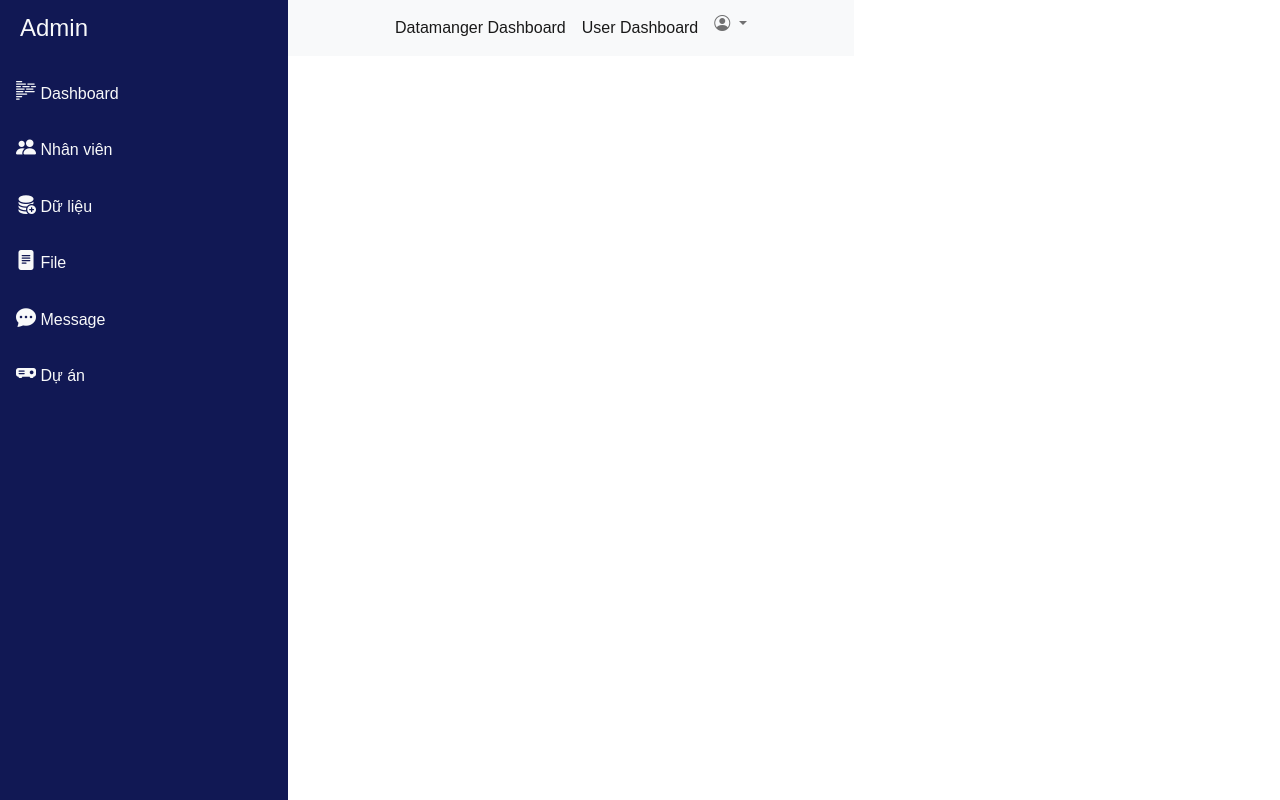
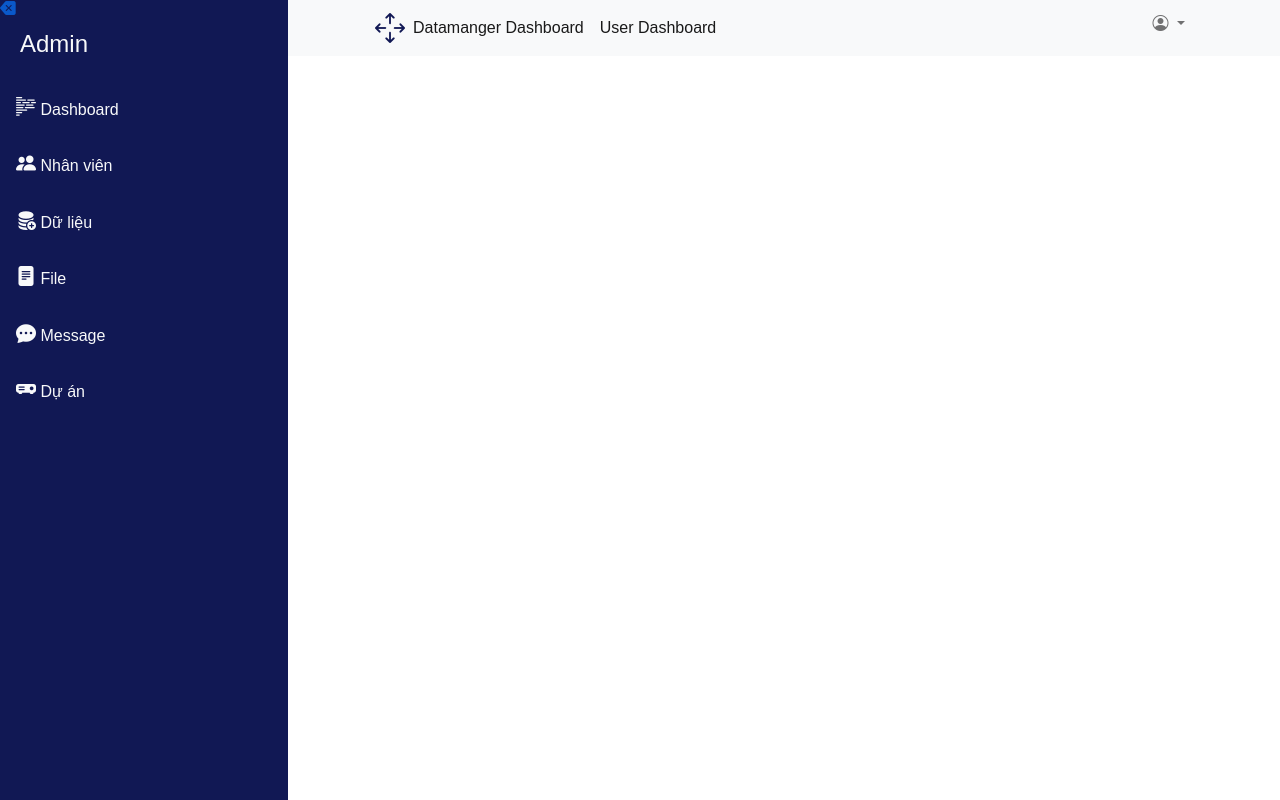
Before and after one commit to leehus65a5/project1, a Python web app: template app/admin/templates/admin/test.html in a window 1280 px wide. Run offline with Jinja, Linux system fonts and the light colour scheme; the template is opened without the code that fills it, so the values that code supplies are empty.

Commit message:
4h 16 commit base.html

```diff
--- a/app/admin/templates/admin/base.html
+++ b/app/admin/templates/admin/base.html
@@ -16,6 +16,7 @@
 	<body>
 		<div class="d-flex">
 			<div id="sidebar-container" class="bg-primary">
+				<a href="javascript:void(0)" class="closebtn" onclick="closeNav()"><i class="bi bi-backspace-fill"></i></a>
 				<div class="logo">
 					<h4 class = "text-light font-weight-bold">Admin</h4>
 				</div>
@@ -28,11 +29,11 @@
 					<a href="#" class="d-block text-light p-3"><i class="bi bi-projector-fill mr-2 lead"></i> Dự án</a>
 				</div>
 			</div>
-		<div>
+
 			<div class="w-100">
 				<nav class="navbar navbar-expand-lg bg-light" style="padding-left: 75px; padding-right: 75px;">
-					<div class="container">
 					<div class="container-fluid">
+						<span style="font-size:30px;cursor:pointer" onclick="openNav()" class="openbtn"><i class="bi bi-arrows-move"></i></span>
 						<button class="navbar-toggler" type="button" data-bs-toggle="collapse"
 								data-bs-target="#navbarSupportedContent" aria-controls="navbarSupportedContent"
 								aria-expanded="false" aria-label="Toggle navigation">
@@ -64,7 +65,6 @@
 							</ul>
 						</div>
 					</div>
-					</div>
 				</nav>
 				<main>
 					{%block content%}
@@ -72,6 +72,16 @@
 				</main>
 			</div>
 		</div>
+		<script>
+			function openNav() {
+				document.getElementById("sidebar-container").style.width = "300px";
+			}
+
+			function closeNav() {
+				document.getElementById("sidebar-container").style.width = "0";
+			}
+		</script>
 		<script src="https://cdn.jsdelivr.net/npm/bootstrap@5.2.3/dist/js/bootstrap.bundle.min.js" integrity="sha384-kenU1KFdBIe4zVF0s0G1M5b4hcpxyD9F7jL+jjXkk+Q2h455rYXK/7HAuoJl+0I4" crossorigin="anonymous"></script>
+
 	</body>
 </html>
```
Lines whose indentation alone changed are shown as unchanged.
